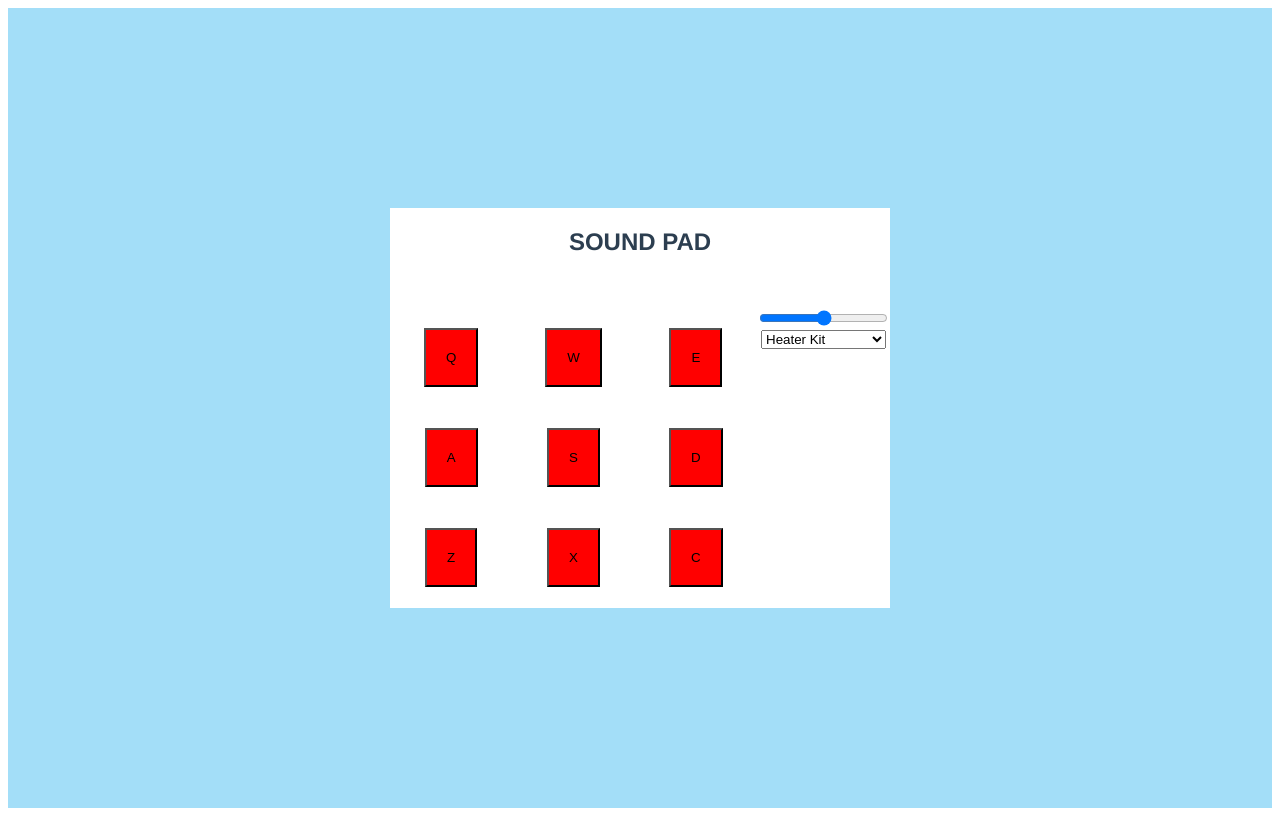
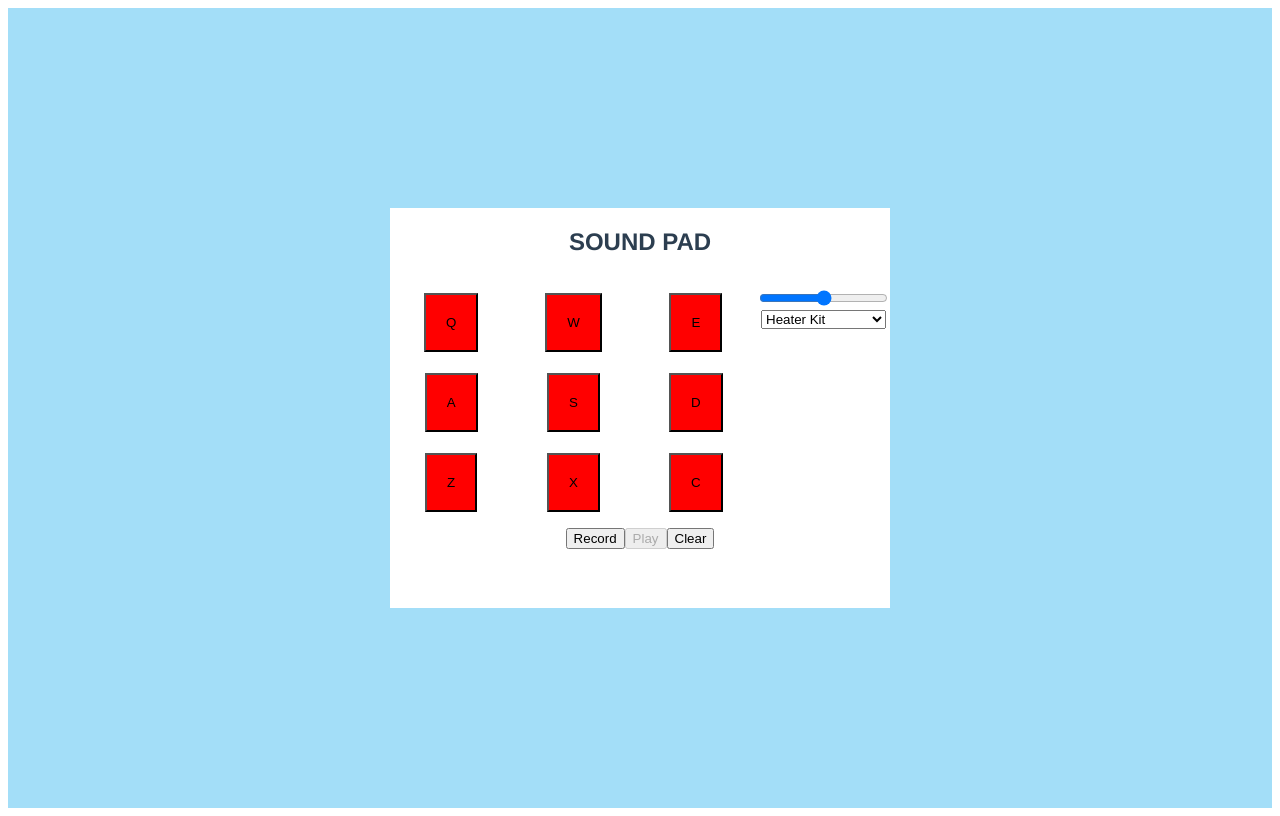
Before and after one commit to fsamiker/music-pad, a Vue app: page / in a window 1280 px wide. Built offline with nearby package versions, Linux system fonts and the light colour scheme.

Commit message:
Added recording feature

```diff
--- a/src/components/MusicPad.vue
+++ b/src/components/MusicPad.vue
@@ -11,7 +11,8 @@
         :keyTrigger="k"
         :soundData="soundMap[k[0]]"
         :volume="volume"
-        v-on:message="updateStatus"
+        @message="updateStatus"
+        @record="recordSounds"
       ></SoundButton>
     </div>
     <div class="Settings">
@@ -21,6 +22,15 @@
           {{ option.name }}
         </option>
       </select>
+    </div>
+    <div class="recorder">
+      <button @click="recording = !recording">Record</button>
+      <button v-if="!play" @click="playRecording" :disabled="recordedSounds.length == 0">Play</button>
+      <button v-if="play" @click="play=!play">Stop</button>
+      <button @click="recordedSounds=[]">Clear</button>
+      <ul id="record-sequence">
+        <li v-for="(s, i) in recordedSounds" :key="i+s"> {{ s }} </li>
+      </ul>
     </div>
   </div>
 </template>
@@ -45,7 +55,11 @@ export default {
         soundOptions: null,
         currentSet: [0, 1, 2, 3, 4, 5, 6, 7, 8],
         volume: 50,
-        statusMessage: 'SOUND PAD'
+        statusMessage: 'SOUND PAD',
+        recordedSounds: [],
+        recording: false,
+        play:false,
+        maxRecordLength: 50,
       };
   },
   computed: {
@@ -81,6 +95,28 @@ export default {
       },
       updateStatus: function(message) {
         this.statusMessage = message;
+      },
+      recordSounds: function(key) {
+        if (this.recordedSounds.length > this.maxRecordLength) {
+          this.updateStatus('Reached Maximum Recording Length: ' + this.maxRecordLength);
+        }
+        else if (this.recording) {
+          this.recordedSounds.push(key);
+        }
+      },
+      playRecording: function() {
+        // Disable recording to prevent infinite loop
+        const currentRecordState = this.recording;
+        this.recording = false;
+        this.play = !this.play;
+        for (var i = 0; i < this.recordedSounds.length; i++) {
+          if (!this.play) {
+            break
+          }
+          document.querySelector(`#${this.recordedSounds[i]}`.toUpperCase()).click();
+        }
+        this.recording = currentRecordState;
+        this.play = !this.play;
       }
   }
 }
@@ -90,7 +126,7 @@ export default {
 .pad {
     display: grid;
     grid-template-columns: repeat(4, 1fr);
-    grid-template-rows: repeat(4, 1fr);
+    grid-template-rows: repeat(5, 1fr);
     height: 400px;
     width: 500px;
     background-color: white;
@@ -106,12 +142,25 @@ export default {
   display: grid;
   grid-template-columns: repeat(3, 1fr);
   grid-template-rows: repeat(3, 1fr);
-  height: 100%;
-  width: 100%;
 }
 
 .settings {
   grid-column: 4;
   grid-row: 2/ span 3;
 }
+
+.recorder {
+  grid-column: 1 / span 4;
+  grid-row: 5;
+}
+
+ul {
+  overflow: auto;
+  width: 400px;
+  white-space: nowrap;
+}
+
+ul#record-sequence li{
+  display: inline;
+}
 </style>
--- a/src/components/SoundButton.vue
+++ b/src/components/SoundButton.vue
@@ -30,6 +30,7 @@ export default {
     playSound: function() {
       this.audio.play();
       this.$emit('message', `Played: ${this.soundData.id}`);
+      this.$emit('record', this.keyTrigger[0] + this.keyTrigger[1]);
     },
     changeVolume: function() {
       this.audio.volume = this.volume/100;
@@ -43,6 +44,6 @@ export default {
   background-color: red;
   text-align: center;
   padding: 20px;
-  margin: 20px;
+  margin: 5px;
 }
 </style>
```
